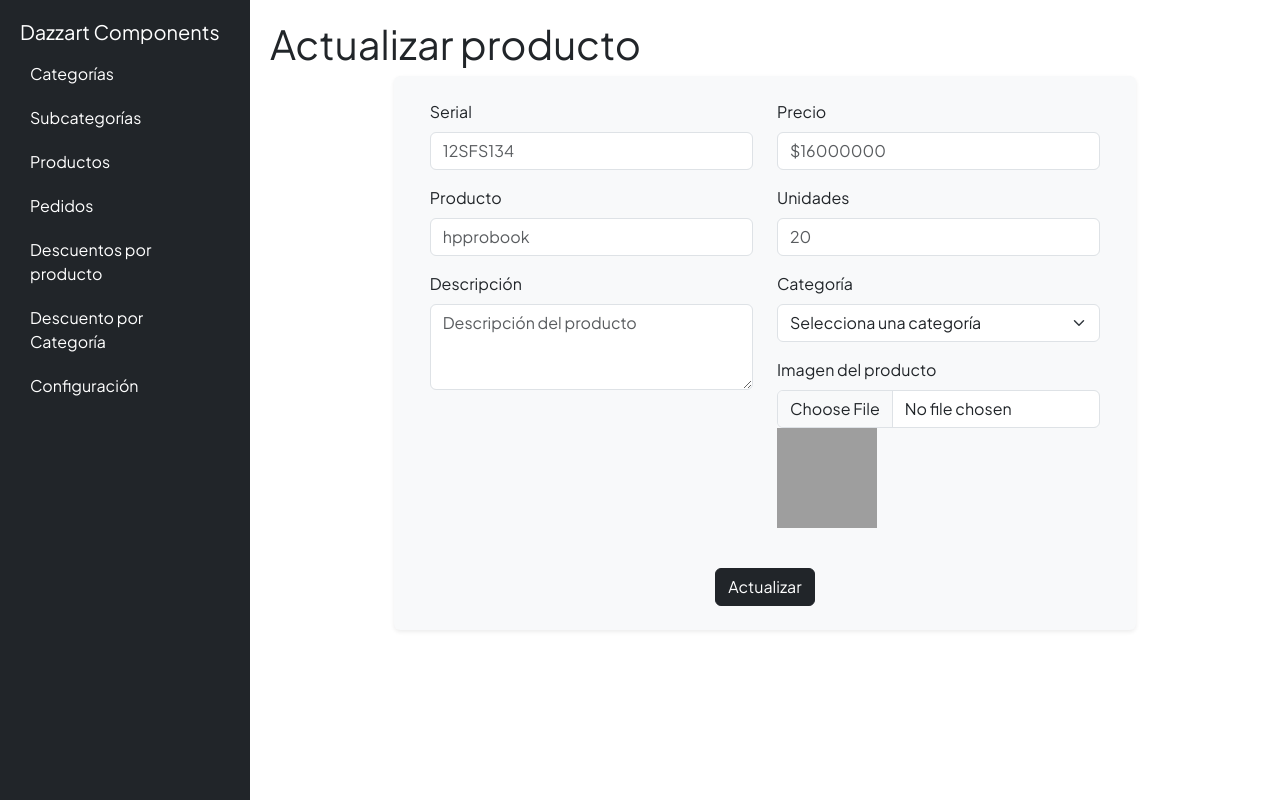
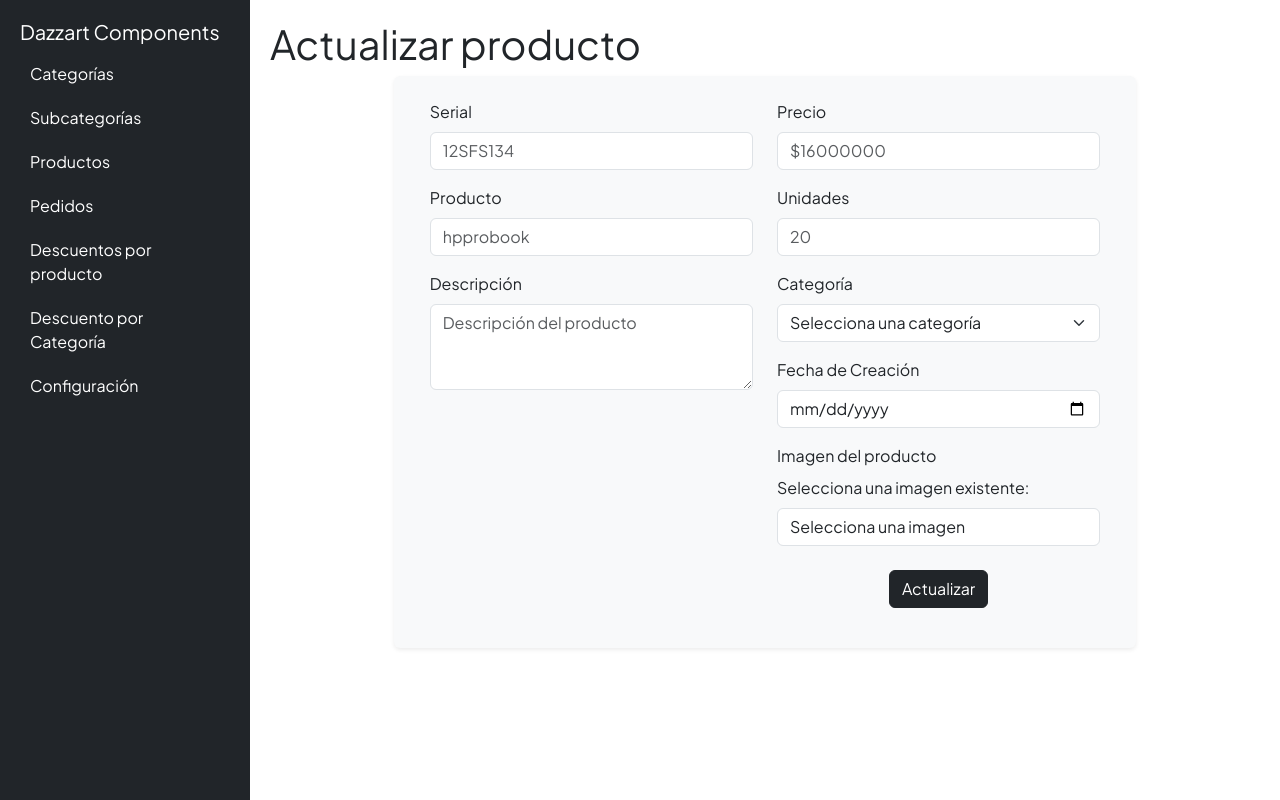
Before and after one commit to zbale/DAZZART-COMPONETS, a Python web app: template app/templates/Admin/actualizarpro.html in a window 1280 px wide. Run offline with Jinja, Linux system fonts and the light colour scheme; the template is opened without the code that fills it, so the values that code supplies are empty; grey boxes are pictures that could not be loaded.

Commit message:
cambion html

```diff
--- a/app/templates/Admin/actualizarpro.html
+++ b/app/templates/Admin/actualizarpro.html
@@ -105,8 +105,9 @@
             <label for="stock" class="form-label">Unidades</label>
             <input type="text" class="form-control" id="stock" name="stock" value="{{ producto.stock }}" placeholder="20">
           </div>
+
           <div class="mb-3">
-            <label for="categoria" class="form-label">Categoría</label>
+            <label for="id_categoria" class="form-label">Categoría</label>
             <select name="id_categoria" class="form-select" required>
               <option value="">Selecciona una categoría</option>
               {% for categoria in categorias %}
@@ -114,12 +115,33 @@
               {% endfor %}
             </select>
           </div>
+
+            <div class="mb-3">
+            <label for="fecha_creacion" class="form-label">Fecha de Creación</label>
+            <input type="date" class="form-control" id="fecha_creacion" name="fecha_creacion" required>
+          </div>
           <div class="mb-3">
             <label for="imagen" class="form-label">Imagen del producto</label>
-            <input type="file" class="form-control" id="imagen" name="imagen">
-            <img src="{{ url_for('static', filename=producto.imagen) }}" alt="Imagen del producto" width="100" height="100">
+
+            <!-- Mostrar la imagen actual si está disponible -->
+            {% if producto.imagen %}
+              <div class="mb-3">
+                <label for="imagen_actual" class="form-label">Imagen actual:</label>
+                <img src="{{ url_for('static', filename='IMG/' + producto.imagen) }}" alt="Imagen del producto" width="100">
+              </div>
+            {% endif %}
+
+            <!-- Campo de selección de imágenes -->
+            <div class="mb-3">
+              <label for="imagen" class="form-label">Selecciona una imagen existente:</label>
+              <select class="form-control" id="imagen" name="imagen">
+                  <option value="">Selecciona una imagen</option>
+                  {% for imagen in imagenes %}
+                      <option value="{{ imagen }}">{{ imagen }}</option>
+                  {% endfor %}
+              </select>
           </div>
-        </div>
+
 
         <!-- Botón de actualización -->
         <div class="text-center mt-4">
```
Also changed, not shown: app/templates/Admin/añadirproducto.html (+10 -4 lines), app/templates/Admin/productos.html (+8 -2 lines).
